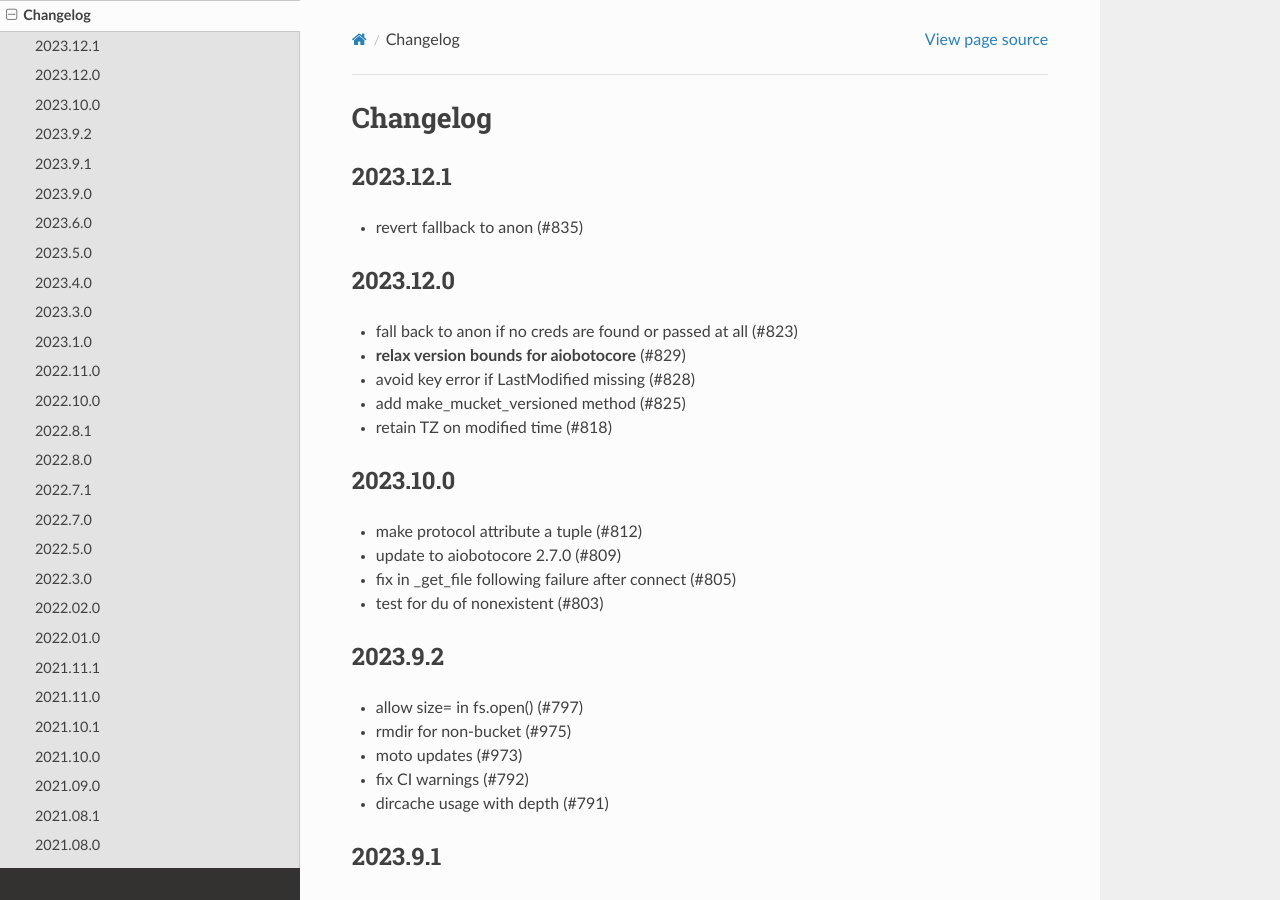
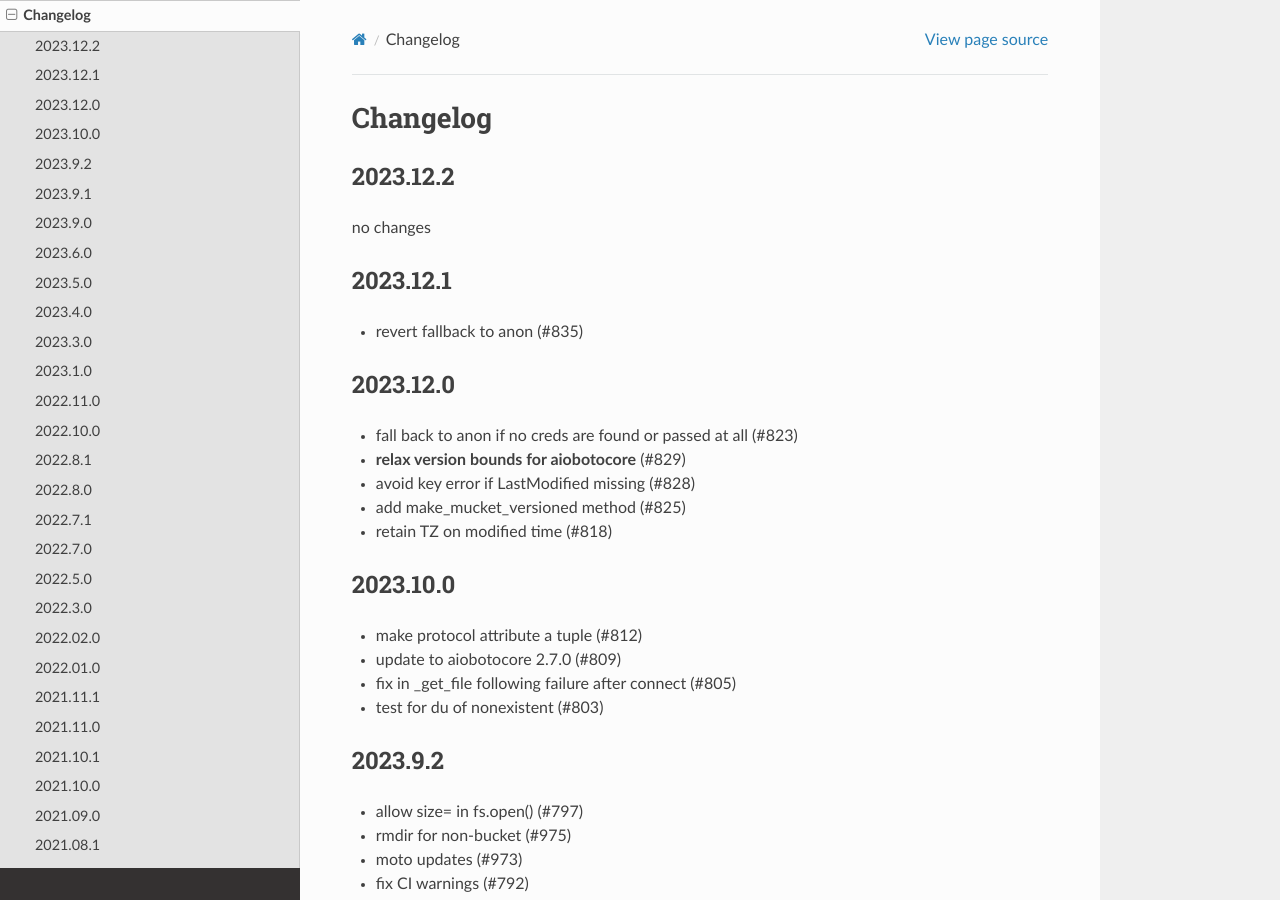
Before and after one commit to zarr-developers/s3fs, a Sphinx documentation site: the page built from docs/source/changelog.rst, in a window 1280 px wide and 900 px high. Built offline with Sphinx 7.4.7 and the Read the Docs theme 2.0.0, drawn with Linux system fonts in a browser that asks for light colours.

Commit message:
changelog (#837)

```diff
--- a/docs/source/changelog.rst
+++ b/docs/source/changelog.rst
@@ -1,5 +1,10 @@
 Changelog
 =========
+
+2023.12.2
+---------
+
+no changes
 
 2023.12.1
 ---------
--- a/requirements.txt
+++ b/requirements.txt
@@ -1,3 +1,3 @@
 aiobotocore>=2.5.4,<3.0.0
-fsspec==2023.12.1
+fsspec==2023.12.2
 aiohttp!=4.0.0a0, !=4.0.0a1
```
